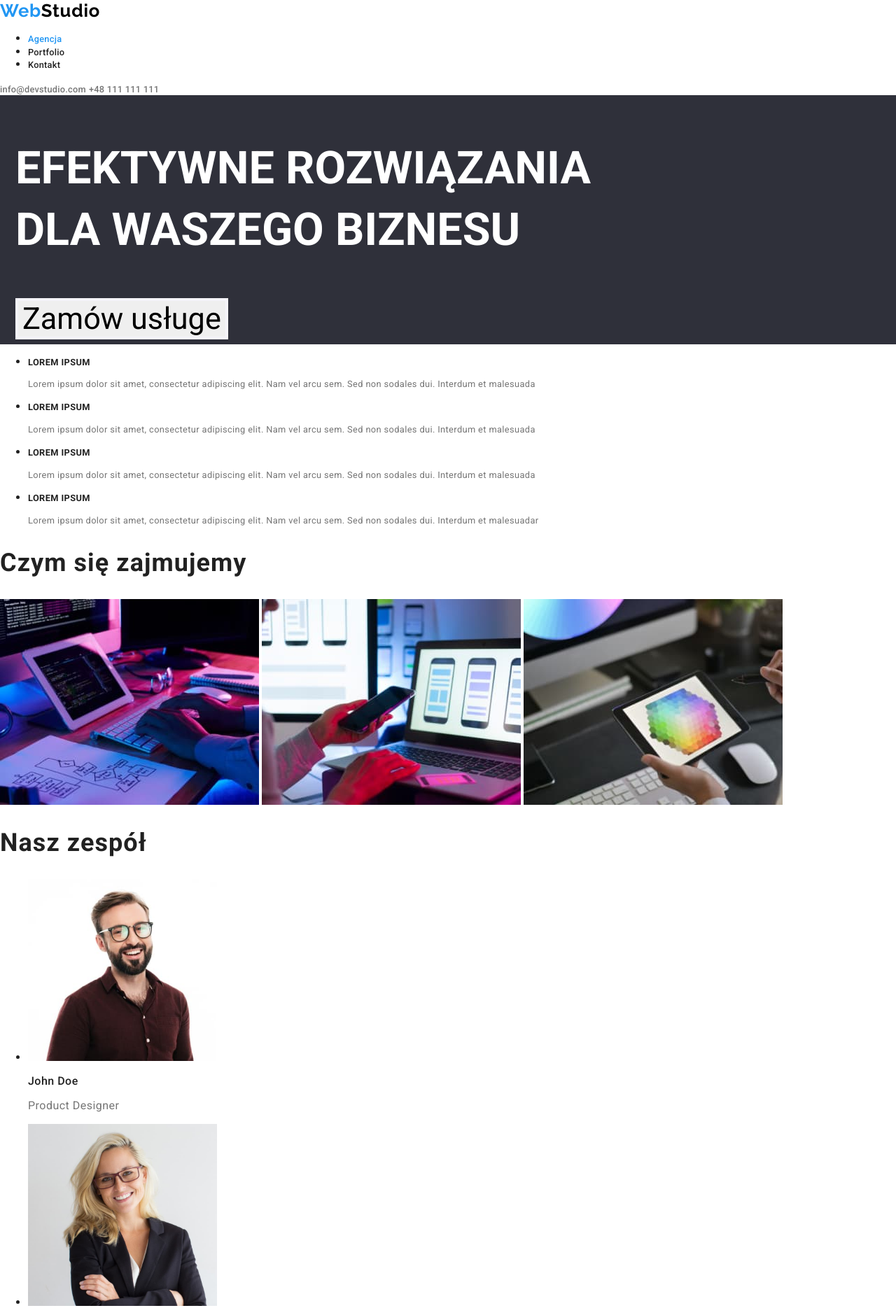
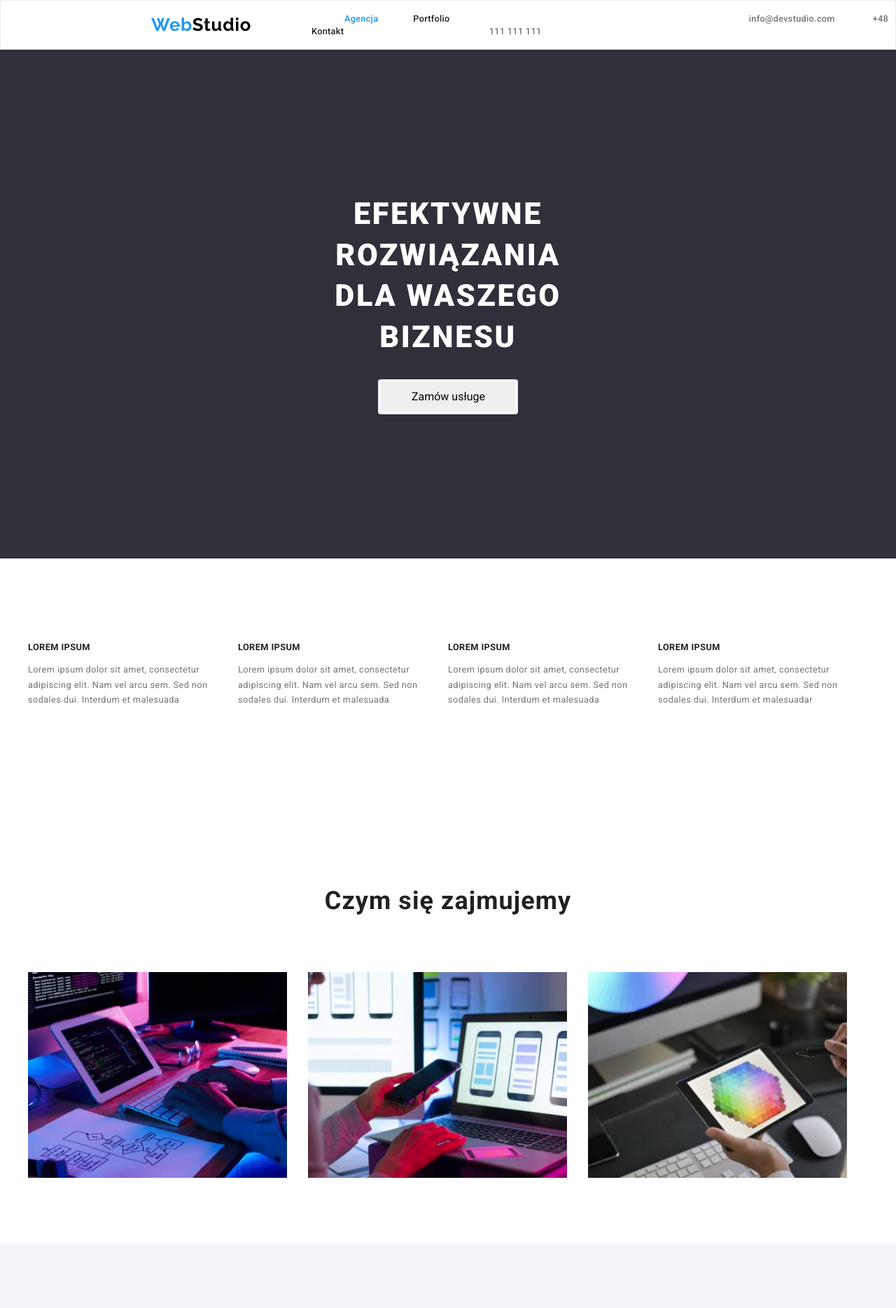
Before and after one commit to YaroslavaB77/goit-markup-hw-03, a plain HTML site: page index.html in a window 1280 px wide. Shown: the top 1869 px of the page at 70% size. Drawn offline with nearby package versions, Linux system fonts and the light colour scheme.

Commit message:
Update styles.css

```diff
--- a/css/styles.css
+++ b/css/styles.css
@@ -60,6 +60,18 @@ body {
   color: var(--descriprion-color);
 }
 
+.service {
+  background-color: rgba(47, 48, 58, 1);
+  color: var(--main-background-color);
+
+  display: flex;
+  flex-direction: column;
+}
+
+.service button {
+  margin-bottom: 200px;
+}
+
 .button-panel {
   font-weight: 500;
   font-size: 1rem;
@@ -80,11 +92,19 @@ body {
   cursor: pointer;
 }
 
+.our-products p {
+  margin: 0 0 0 24px;
+}
+
 .project-title {
   font-weight: 700;
   font-size: 1.125rem;
   line-height: 2;
   letter-spacing: 0.06em;
+  padding-top: 20px;
+  padding-left: 24px;
+  padding-bottom: 4px;
+  padding-right: 24px;
 }
 
 .project-description {
@@ -93,6 +113,9 @@ body {
   line-height: 1.8;
   letter-spacing: 0.03em;
   color: var(--descriprion-color);
+  padding-left: 24px;
+  padding-bottom: 20px;
+  padding-right: 24px;
 }
 
 .bottom-information,
@@ -116,12 +139,8 @@ body {
   text-decoration-line: none;
 }
 
-.service {
-  background-color: rgba(47, 48, 58, 1);
-  color: var(--main-background-color);
-  font-weight: 900;
-  font-size: 2.7rem;
-  line-height: 1.36;
+[href="mailto:info@example.com"] {
+  text-decoration-line: none;
 }
 
 .text-title {
@@ -138,11 +157,8 @@ body {
   letter-spacing: 0.03em;
 }
 
-.homepage-secondary-title {
-  font-weight: 700;
-  font-size: 2.25rem;
-  line-height: 1.16;
-  letter-spacing: 0.03em;
+.our-products p {
+  margin: 0;
 }
 
 .employee-list {
@@ -150,10 +166,195 @@ body {
   font-size: 1rem;
   line-height: 1.18;
   letter-spacing: 0.03em;
+  text-align: center;
 }
+
 .employee-description {
   color: rgba(117, 117, 117, 1);
   font-size: 1rem;
   line-height: 1.18;
   letter-spacing: 0.03em;
+  text-align: center;
 }
+
+.menu-decoration {
+  display: flex;
+  align-items: center;
+  justify-content: flex-start;
+  border: 1px solid rgba(236, 236, 236, 1);
+}
+
+.menu-list {
+  list-style: none;
+}
+
+.menu-decoration li {
+  display: inline-block;
+}
+
+.logo-top {
+  margin-left: 215px;
+}
+
+.home-page {
+  margin-left: 93px;
+}
+
+.current-page {
+  margin-left: 46px;
+}
+
+.contact-page {
+  margin-left: 46px;
+}
+
+.contacts-mail {
+  margin-left: 371px;
+}
+
+.contacts-phone {
+  margin-left: 50px;
+}
+
+.service-phrase {
+  text-align: center;
+  letter-spacing: 0.06em;
+  text-transform: uppercase;
+  margin-top: 200px;
+  margin-right: 452px;
+  margin-bottom: 30px;
+  margin-left: 452px;
+}
+
+.service-button button {
+  padding: 10px 41px 10px 42px;
+  text-align: center;
+}
+
+.service-button button {
+  align-self: center;
+  border-radius: 4px;
+  padding: 10px 41px 10px 42px;
+}
+
+.service-button button {
+  width: 200px;
+  height: 50px;
+}
+
+.list {
+  list-style: none;
+  padding: 0px;
+}
+.our-strengths {
+  background-color: var(--main-background-color);
+}
+
+.our-strengths ul {
+  display: flex;
+  flex-wrap: nowrap;
+  justify-content: center;
+}
+
+.our-strengths .text-description {
+  width: 270px;
+  height: 75px;
+  margin-right: 30px;
+}
+
+.what-we-do {
+  display: flex;
+  flex-wrap: nowrap;
+  gap: 30px;
+}
+
+.our-team {
+  display: flex;
+  flex-wrap: nowrap;
+  gap: 30px;
+  justify-content: space-between;
+}
+
+.our-team-color {
+  background-color: rgba(245, 244, 250, 1);
+}
+
+.homepage-secondary-title {
+  font-weight: 700;
+  font-size: 2.25rem;
+  line-height: 1.16;
+  letter-spacing: 0.03em;
+  text-align: center;
+  padding-bottom: 50px;
+}
+
+.section {
+  padding-top: 94px;
+  padding-bottom: 94px;
+}
+
+.container {
+  width: 1200px;
+  margin-left: auto;
+  margin-right: auto;
+}
+
+.our-team li {
+  width: 270px;
+  height: 368px;
+  box-shadow: 0px 1px 3px rgba(0, 0, 0, 0.12), 0px 1px 1px rgba(0, 0, 0, 0.14),
+    0px 2px 1px rgba(0, 0, 0, 0.2);
+  border-radius: 0px 0px 4px 4px;
+}
+
+.bottom-information {
+  padding-top: 60px;
+  padding-bottom: 60px;
+}
+
+.bottom-information .logo-bottom,
+.bottom-information .bottom-contact {
+  margin-left: 215px;
+}
+
+.bottom-contact {
+  display: flex;
+  flex-direction: column;
+  gap: 9px;
+  margin-top: 20px;
+}
+
+.portfolio-button {
+  display: flex;
+  justify-content: center;
+  gap: 8px;
+}
+
+.portfolio-button button {
+  border-radius: 4px;
+}
+
+.portfolio-button button {
+  padding: 6px 22px;
+}
+
+.our-products {
+  display: flex;
+  flex-wrap: wrap;
+  gap: 30px;
+}
+
+.our-products li {
+  width: 370px;
+  height: 404px;
+  background: rgba(NaN, 255, 255, 1);
+  border: 1px solid rgba(238, 238, 238, 1);
+}
+
+.service-phrase {
+  font-weight: 900;
+  font-size: 2.7rem;
+  line-height: 1.36;
+  letter-spacing: 0.06em;
+  text-transform: uppercase;
+}
```
